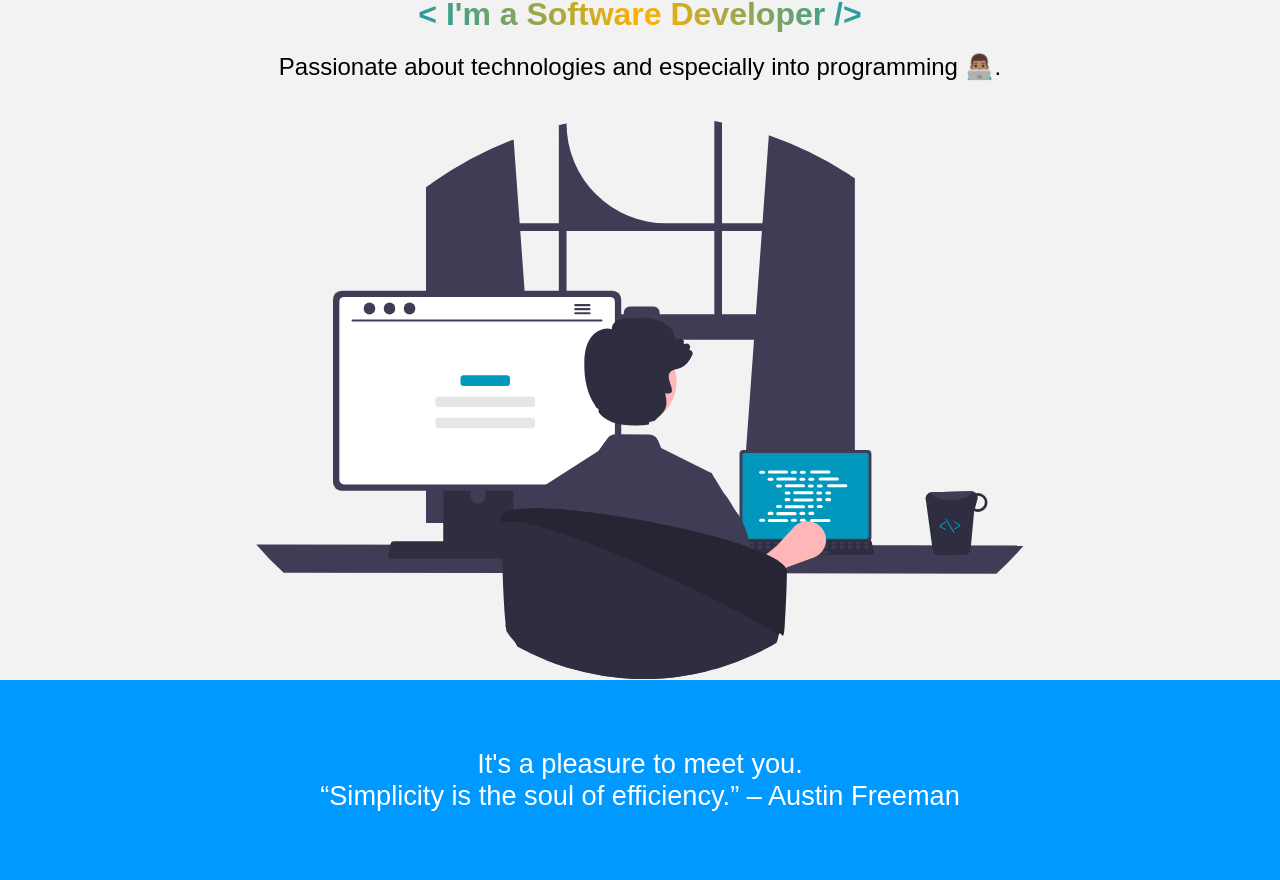
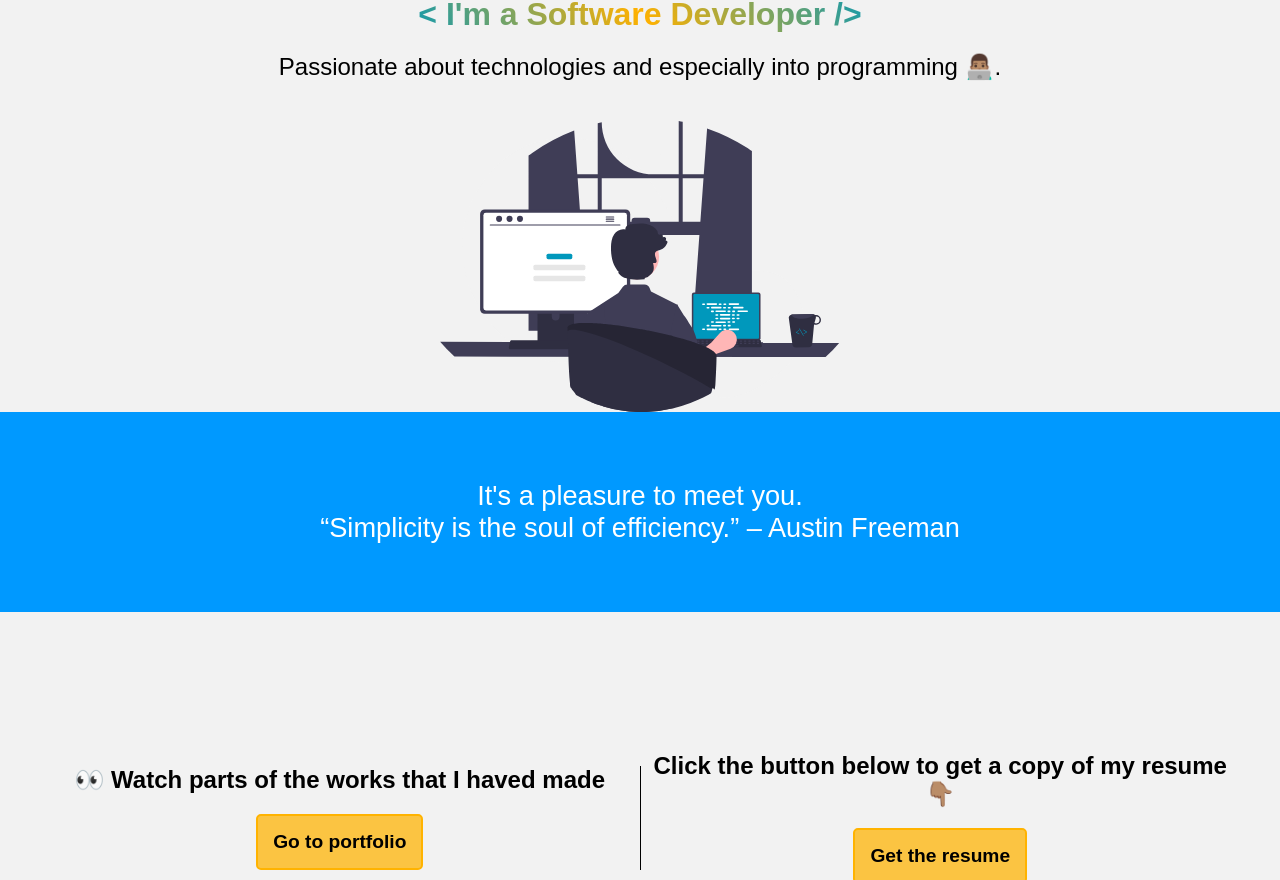
Before and after one commit to cesarionivar/cesarionivar.com, a Next.js app: page / in a window 1280 px wide. Shown: the part 580-1460 px from the top of the page. Built offline with nearby package versions, Linux system fonts and the light colour scheme; a web font is replaced by a local one.

Commit message:
feata(styles): reduce hero image width

```diff
--- a/styles/globals.css
+++ b/styles/globals.css
@@ -242,7 +242,8 @@ body {
 
 .hero-img {
   object-fit: contain;
-  width: 60%;
+  max-width: 60%;
+  width: 400px;
 }
 
 .intro {
```
